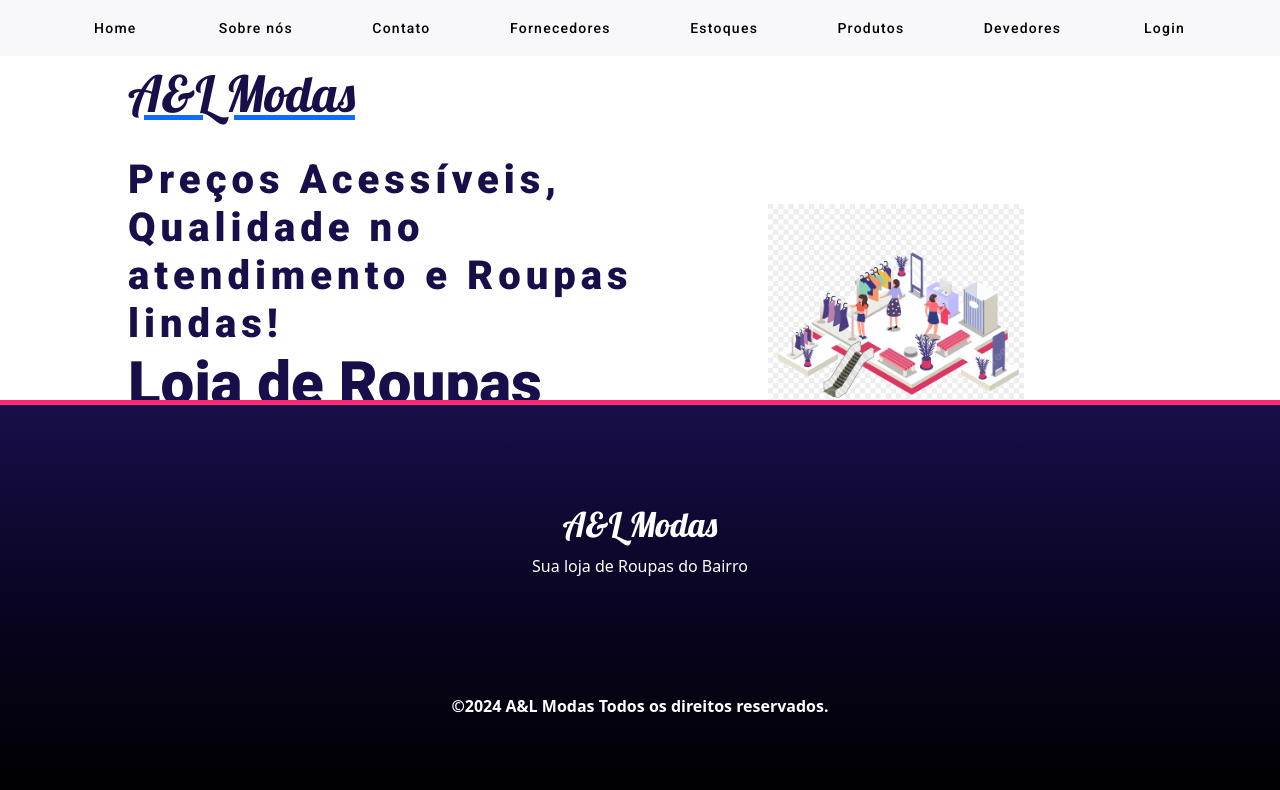
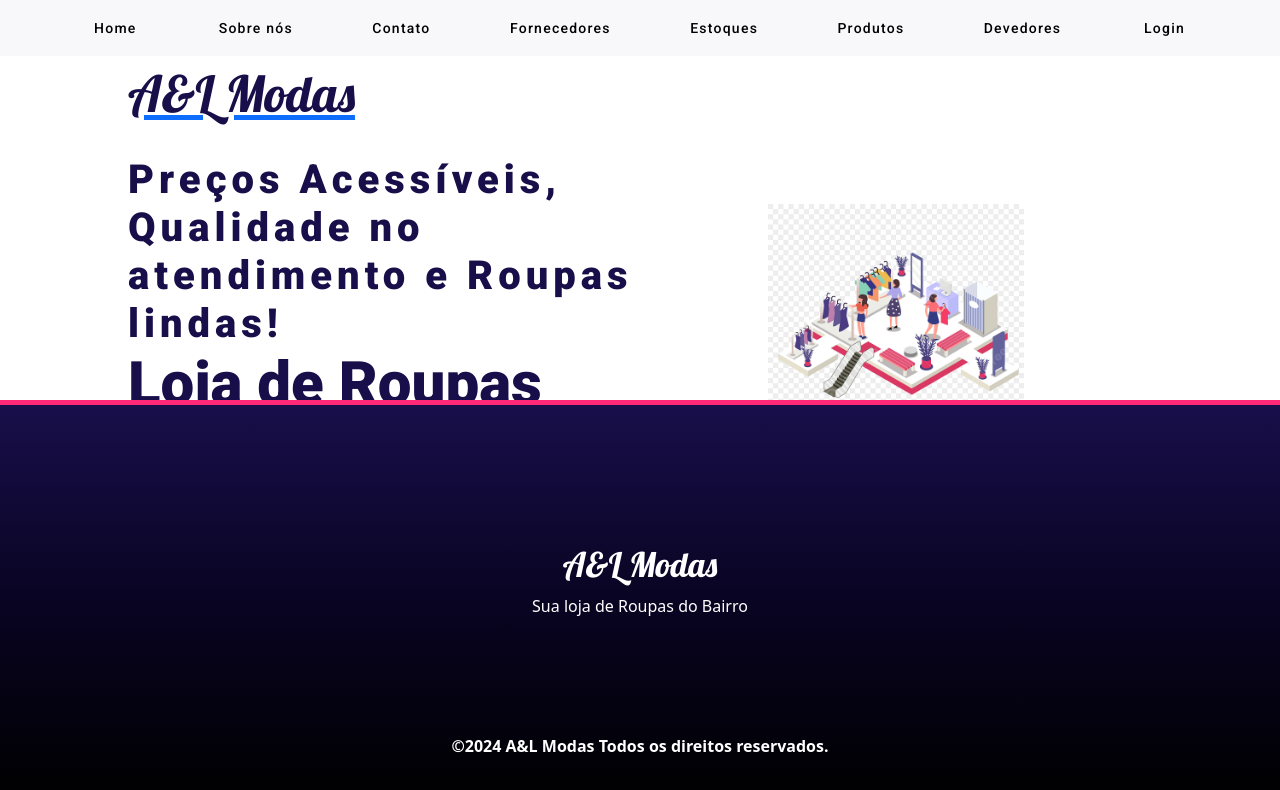
Before and after one commit to AndreRaffoul/AtualizarPagina, an Angular app in the folder AeLModas/: page / in a window 1280 px wide. Shown: the top 790 px of the page. Built offline with nearby package versions, Linux system fonts and the light colour scheme.

Commit message:
Data 10/03/2025 - Ajuste no css geral da aplicação e ajuste do angular.json

```diff
--- a/AeLModas/angular.json
+++ b/AeLModas/angular.json
@@ -21,10 +21,8 @@
             ],
             "tsConfig": "tsconfig.app.json",
             "assets": [
-              {
-                "glob": "**/*",
-                "input": "public"
-              }
+              "src/assets",
+              "src/favicon.ico"
             ],
             "styles": [
               "src/styles.css",
@@ -82,10 +80,8 @@
             ],
             "tsConfig": "tsconfig.spec.json",
             "assets": [
-              {
-                "glob": "**/*",
-                "input": "public"
-              }
+              "src/assets",
+              "src/favicon.ico"
             ],
             "styles": [
               "src/styles.css"
--- a/AeLModas/src/styles.css
+++ b/AeLModas/src/styles.css
@@ -1,2 +1,28 @@
 /* You can add global styles to this file, and also import other style files */
 @import '@angular/material/prebuilt-themes/indigo-pink.css';
+
+/* Ajuste geral da HOME */
+
+/* Garante que a página ocupe toda a altura da tela */
+html, body {
+  height: 100%;
+  margin: 0;
+  font-family: 'Roboto', sans-serif;
+  display: flex;
+  flex-direction: column;
+}
+
+/* O <main> cresce para empurrar o footer quando necessário */
+main {
+  flex: 1; /* Faz o main ocupar todo o espaço disponível */
+  padding-bottom: 20px; /* Evita que o conteúdo fique colado no footer */
+}
+
+/* Ajuste do footer */
+footer {
+  background-image: linear-gradient(180deg, #180F4A, #090422, black);
+  text-align: center;
+  border-top: 5px solid #FF2978;
+  padding: 40px 20px;
+  width: 100%;
+}
```
